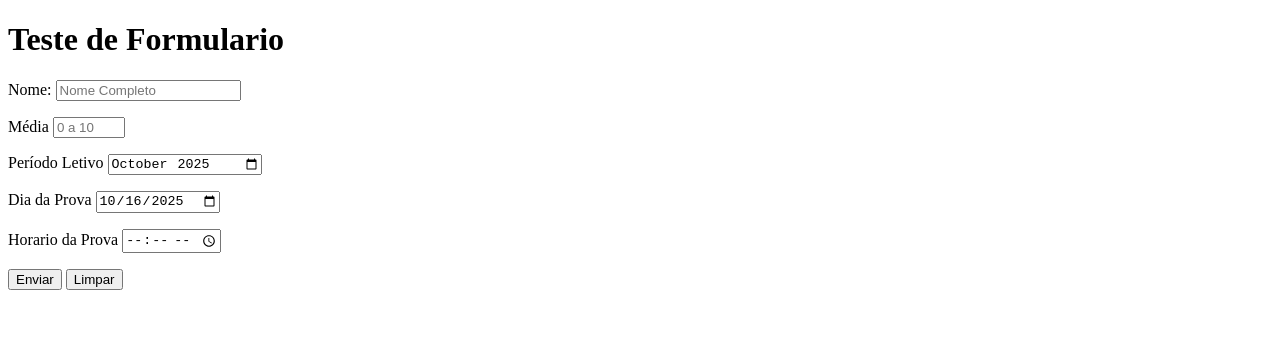
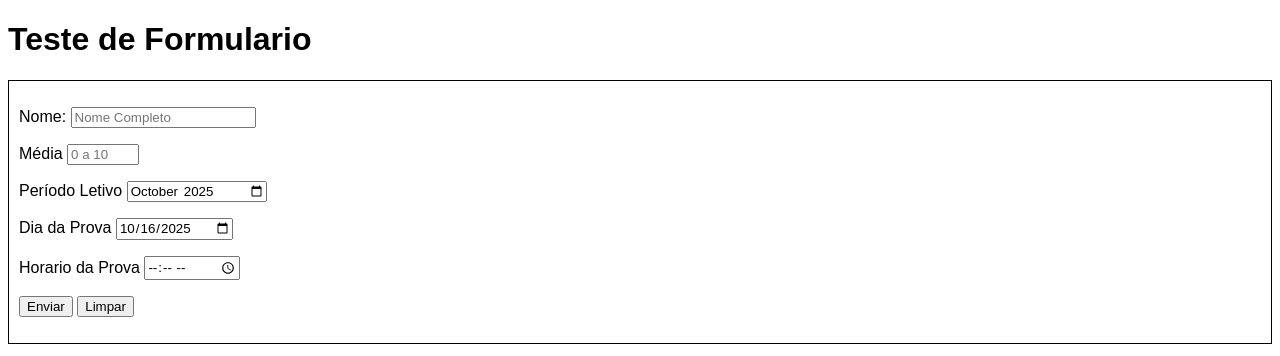
Before and after one commit to gabriel121996/html-css, a plain HTML site: page exercicios/ex025/form003.html in a window 1280 px wide. Drawn offline with Linux system fonts and the light colour scheme.

Commit message:
Update form003.html

```diff
--- a/exercicios/ex025/form003.html
+++ b/exercicios/ex025/form003.html
@@ -4,14 +4,25 @@
     <meta charset="UTF-8">
     <meta name="viewport" content="width=device-width, initial-scale=1.0">
     <title>Formulario</title>
+    <style>
+        * {
+            font-family: Arial, Helvetica, sans-serif;
+        }
+        main {
+            border: 1px solid black;
+            padding: 10px;
+        }
+    </style>
 </head>
 <body>
     <h1>Teste de Formulario</h1>
+    <main>
         <form action="cadastro.php" method="get" autocomplete="on">
             <p>
                 <label for="inome">Nome:</label>
                 <input type="text" name="nome" id="inome" required maxlength="30" placeholder="Nome Completo" autocomplete="name">
             </p>
+
             <p>
                 <label for="imedia">Média</label>
                 <input type="number" name="media" id="imedia" required min="0" max="10" placeholder="0 a 10" step="0.1">
@@ -28,11 +39,11 @@
                 <label for="ihora">Horario da Prova</label>
                 <input type="time" name="hora" id="ihora">
             </p>
-
             <p>
                 <input type="submit" value="Enviar">
                 <input type="reset" value="Limpar">
             </p>
+    </main>
 
     </form>
 </body>
```
Lines whose indentation alone changed are shown as unchanged.
